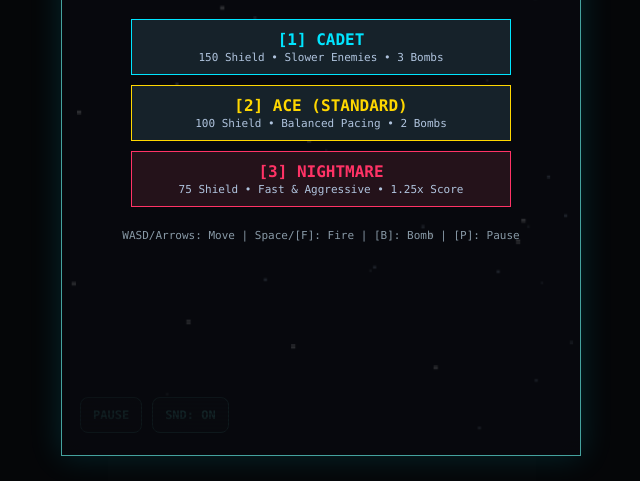
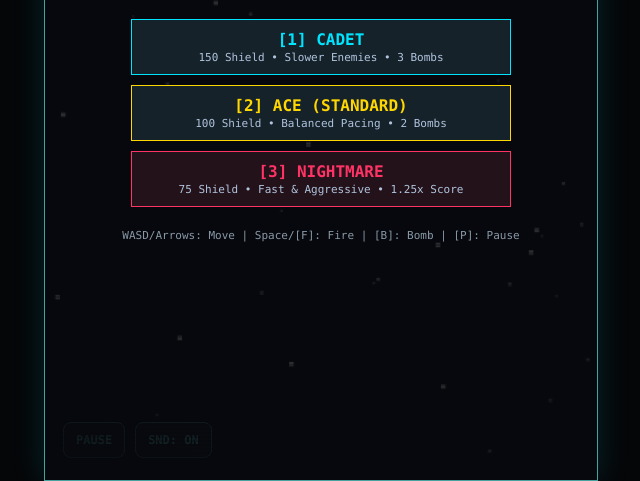
Before and after one commit to DennisSchulze-APLEONA/ShmUp, a plain HTML site: page index.html in a window 1280 px wide. Shown: the part 319-800 px from the top of the page, without its empty margins (319-959 px from the left). Drawn offline with Linux system fonts and the light colour scheme.

Commit message:
Add files via upload

```diff
--- a/index.html
+++ b/index.html
@@ -33,18 +33,19 @@
   }
   #game-container {
     position: relative;
-    width: min(100vw, calc(100dvh * 520 / 750), 520px);
-    height: auto;
-    aspect-ratio: 520 / 750;
+    width: 520px;
+    height: 750px;
     background-color: #090A0F;
     border: 1px solid #45A29E;
     box-shadow: 0 0 30px rgba(0, 229, 255, 0.15);
     overflow: hidden;
+    flex-shrink: 0;
   }
   canvas {
     display: block;
-    width: 520px;
-    height: 750px;
+    width: 100%;
+    height: 100%;
+    filter: contrast(1.06) saturate(1.15);
   }
 
   /* Top HUD */
@@ -2015,6 +2016,31 @@
     navigator.serviceWorker.register('./sw.js').catch(() => {});
   }
 
+    // =========================================================================
+  // EXACT 520:750 ASPECT-RATIO VIEWPORT FITTER (Zero Stretch)
+  // =========================================================================
+  function fitGameContainer() {
+    const container = document.getElementById('game-container');
+    const vw = window.innerWidth;
+    const vh = window.innerHeight;
+    const targetRatio = 520 / 750;
+
+    let finalW = vw;
+    let finalH = vw / targetRatio;
+
+    if (finalH > vh) {
+      finalH = vh;
+      finalW = vh * targetRatio;
+    }
+
+    container.style.width = `${Math.floor(finalW)}px`;
+    container.style.height = `${Math.floor(finalH)}px`;
+  }
+
+  window.addEventListener('resize', fitGameContainer);
+  fitGameContainer();
+
+
   // Boot
   initStarfield();
   showDifficultyMenu();
```
